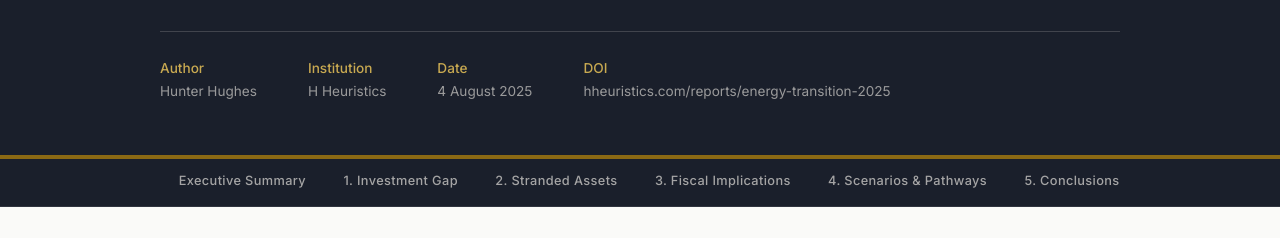
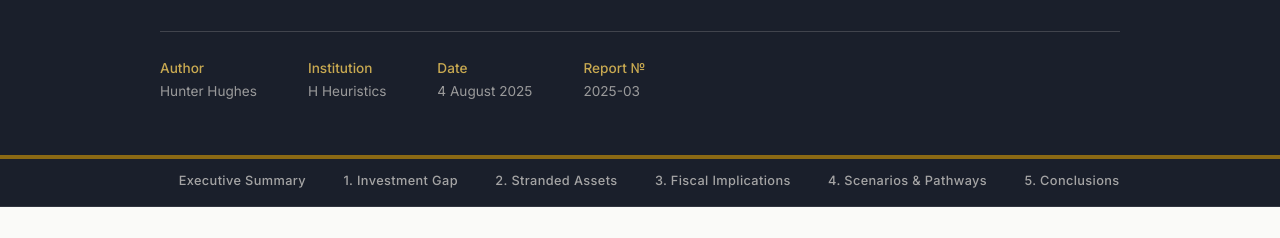
Before and after one commit to Hunterhghs/Economics-of-the-Global-Energy-Transition, a plain HTML site: page index.html in a window 1280 px wide. Shown: the part 268-506 px from the top of the page. Drawn offline with nearby package versions, Linux system fonts and the light colour scheme.

Commit message:
Remove fake DOI — replace with report number (2025-03)

```diff
--- a/index.html
+++ b/index.html
@@ -289,7 +289,7 @@ section p strong { color: var(--text); }
     <div><strong>Author</strong><br>Hunter Hughes</div>
     <div><strong>Institution</strong><br>H Heuristics</div>
     <div><strong>Date</strong><br>4 August 2025</div>
-    <div><strong>DOI</strong><br>hheuristics.com/reports/energy-transition-2025</div>
+    <div><strong>Report №</strong><br>2025-03</div>
   </div>
 </div>
 </header>
@@ -643,7 +643,7 @@ section p strong { color: var(--text); }
   <p>H Heuristics Research Report № 2025-03</p>
   <p>Published: 4 August 2025</p>
   <p>Author: Hunter Hughes, Founder &amp; Principal Analyst, H Heuristics</p>
-  <p>DOI: hheuristics.com/reports/energy-transition-2025</p>
+  <p>Report № 2025-03</p>
 </div>
 <div>
   <h3>About H Heuristics</h3>
```
